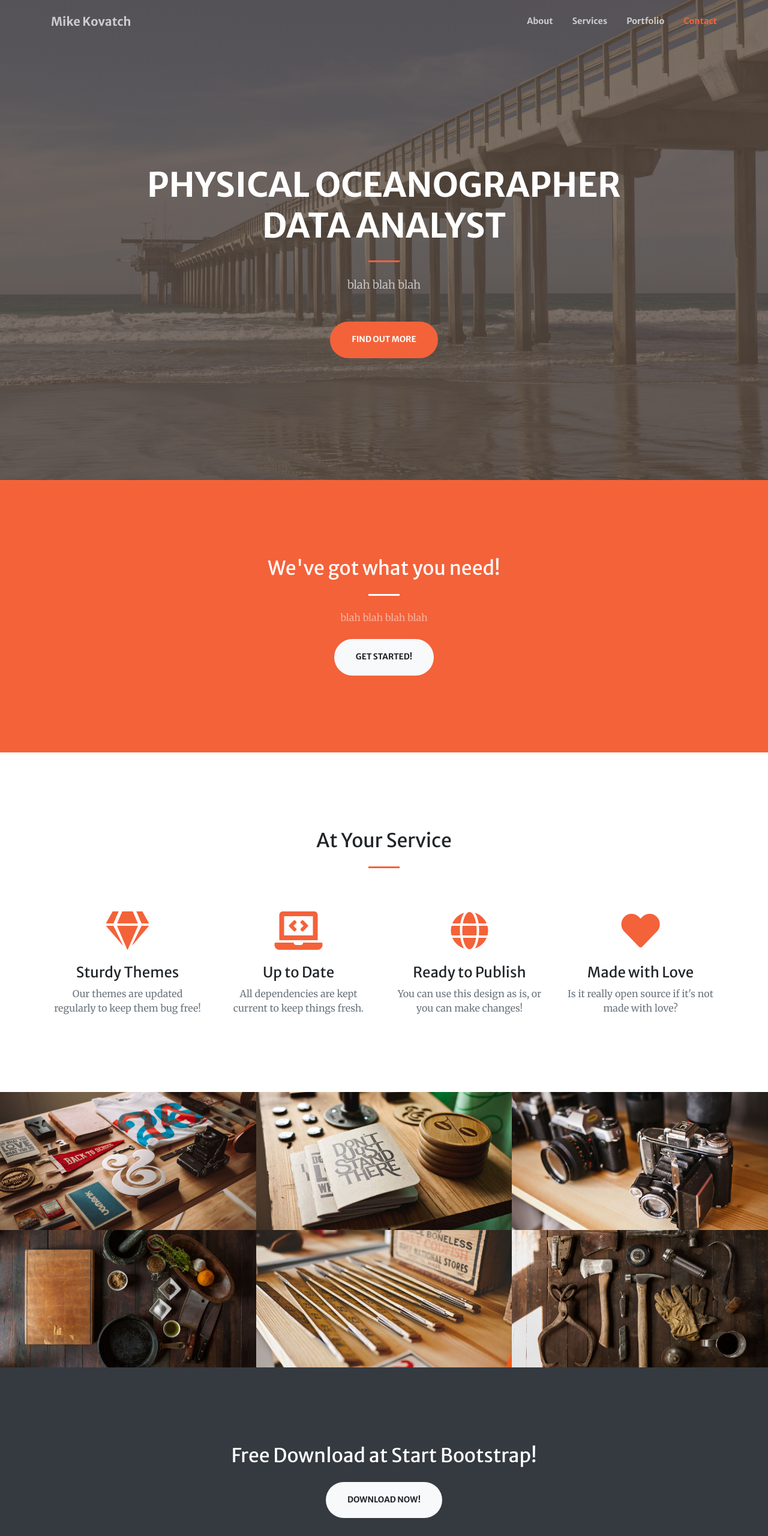
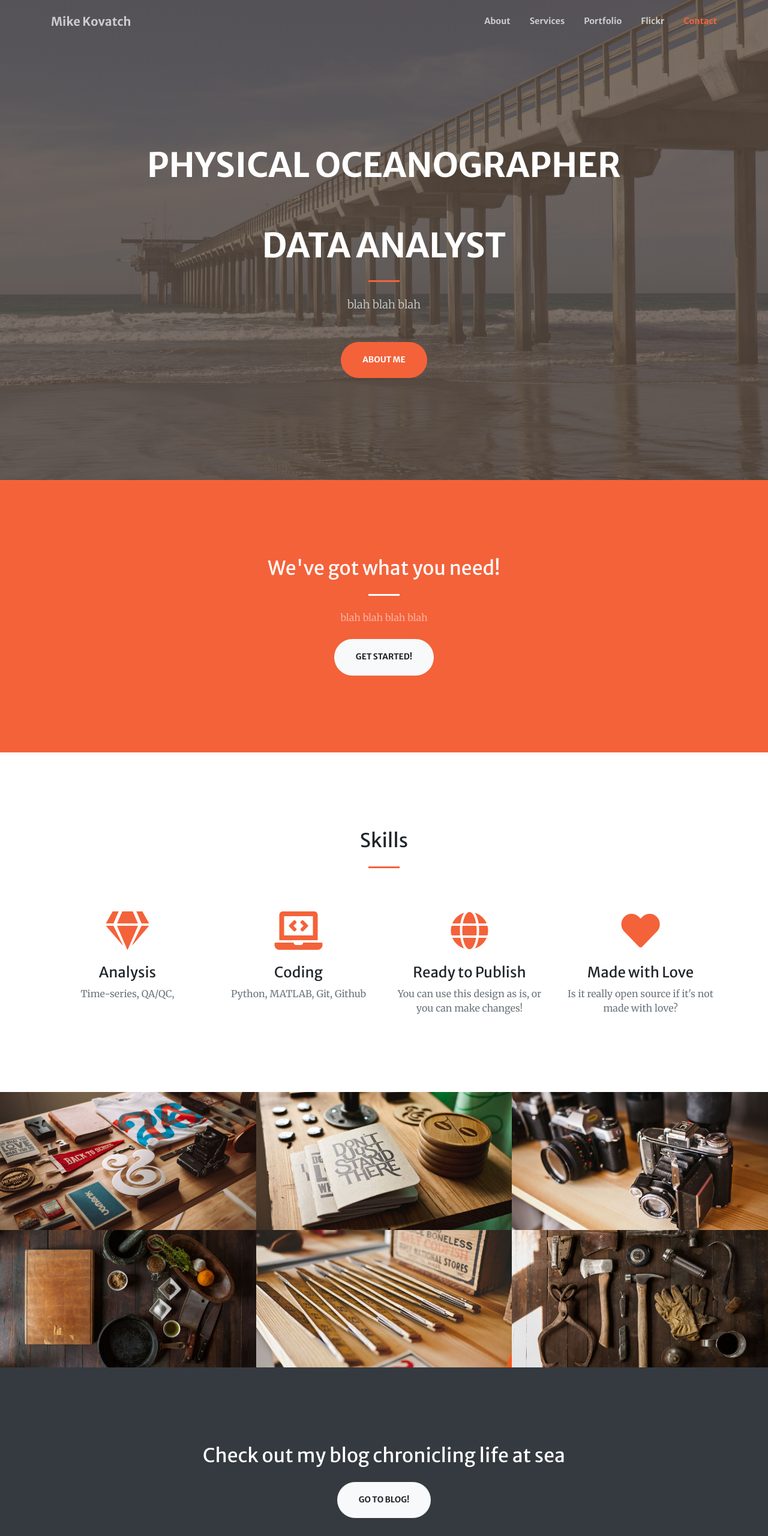
Before and after one commit to mvkovatch3/old-website, a website with bundled scripts: page index.html in a window 1280 px wide. Shown: the top 2560 px of the page at 60% size. Built offline with nearby package versions, Linux system fonts and the light colour scheme.

Commit message:
update text and links

```diff
--- a/index.html
+++ b/index.html
@@ -46,6 +46,9 @@
             <a class="nav-link js-scroll-trigger" href="#portfolio">Portfolio</a>
           </li>
           <li class="nav-item">
+            <a class="nav-link" href="https://flickr.com/photos/mkovatch/">Flickr</a>
+          </li>
+          <li class="nav-item">
             <a class="nav-link js-scroll-trigger" href="#contact">Contact</a>
           </li>
         </ul>
@@ -58,12 +61,12 @@
     <div class="container h-100">
       <div class="row h-100 align-items-center justify-content-center text-center">
         <div class="col-lg-10 align-self-end">
-          <h1 class="text-uppercase text-white font-weight-bold">Physical Oceanographer Data Analyst</h1>
+          <h1 class="text-uppercase text-white font-weight-bold">Physical Oceanographer <br><br> Data Analyst</h1>
           <hr class="divider my-4">
         </div>
         <div class="col-lg-8 align-self-baseline">
           <p class="text-white-75 font-weight-light mb-5">blah blah blah</p>
-          <a class="btn btn-primary btn-xl js-scroll-trigger" href="#about">Find Out More</a>
+          <a class="btn btn-primary btn-xl js-scroll-trigger" href="#about">About ME</a>
         </div>
       </div>
     </div>
@@ -86,21 +89,21 @@
   <!-- Services Section -->
   <section class="page-section" id="services">
     <div class="container">
-      <h2 class="text-center mt-0">At Your Service</h2>
+      <h2 class="text-center mt-0">Skills</h2>
       <hr class="divider my-4">
       <div class="row">
         <div class="col-lg-3 col-md-6 text-center">
           <div class="mt-5">
             <i class="fas fa-4x fa-gem text-primary mb-4"></i>
-            <h3 class="h4 mb-2">Sturdy Themes</h3>
-            <p class="text-muted mb-0">Our themes are updated regularly to keep them bug free!</p>
+            <h3 class="h4 mb-2">Analysis</h3>
+            <p class="text-muted mb-0">Time-series, QA/QC,</p>
           </div>
         </div>
         <div class="col-lg-3 col-md-6 text-center">
           <div class="mt-5">
             <i class="fas fa-4x fa-laptop-code text-primary mb-4"></i>
-            <h3 class="h4 mb-2">Up to Date</h3>
-            <p class="text-muted mb-0">All dependencies are kept current to keep things fresh.</p>
+            <h3 class="h4 mb-2">Coding</h3>
+            <p class="text-muted mb-0">Python, MATLAB, Git, Github</p>
           </div>
         </div>
         <div class="col-lg-3 col-md-6 text-center">
@@ -210,8 +213,8 @@
   <!-- Call to Action Section -->
   <section class="page-section bg-dark text-white">
     <div class="container text-center">
-      <h2 class="mb-4">Free Download at Start Bootstrap!</h2>
-      <a class="btn btn-light btn-xl" href="https://startbootstrap.com/themes/creative/">Download Now!</a>
+      <h2 class="mb-4">Check out my blog chronicling life at sea</h2>
+      <a class="btn btn-light btn-xl" href="https://startbootstrap.com/themes/creative/">Go to blog!</a>
     </div>
   </section>
 
@@ -220,9 +223,9 @@
     <div class="container">
       <div class="row justify-content-center">
         <div class="col-lg-8 text-center">
-          <h2 class="mt-0">Let's Get In Touch!</h2>
+          <h2 class="mt-0">Contact Me</h2>
           <hr class="divider my-4">
-          <p class="text-muted mb-5">Ready to start your next project with us? Give us a call or send us an email and we will get back to you as soon as possible!</p>
+          <p class="text-muted mb-5"></p>
         </div>
       </div>
       <div class="row">
```
